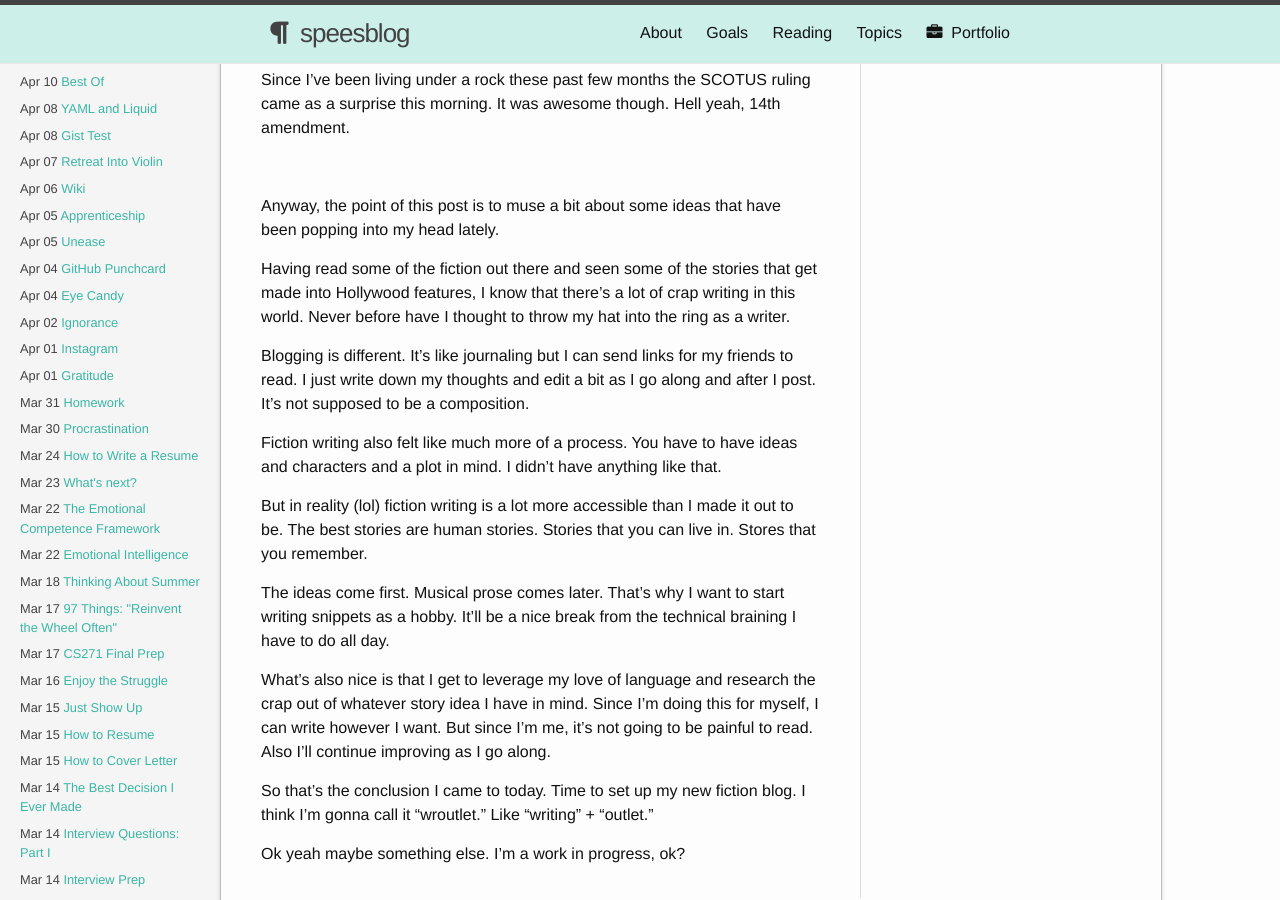
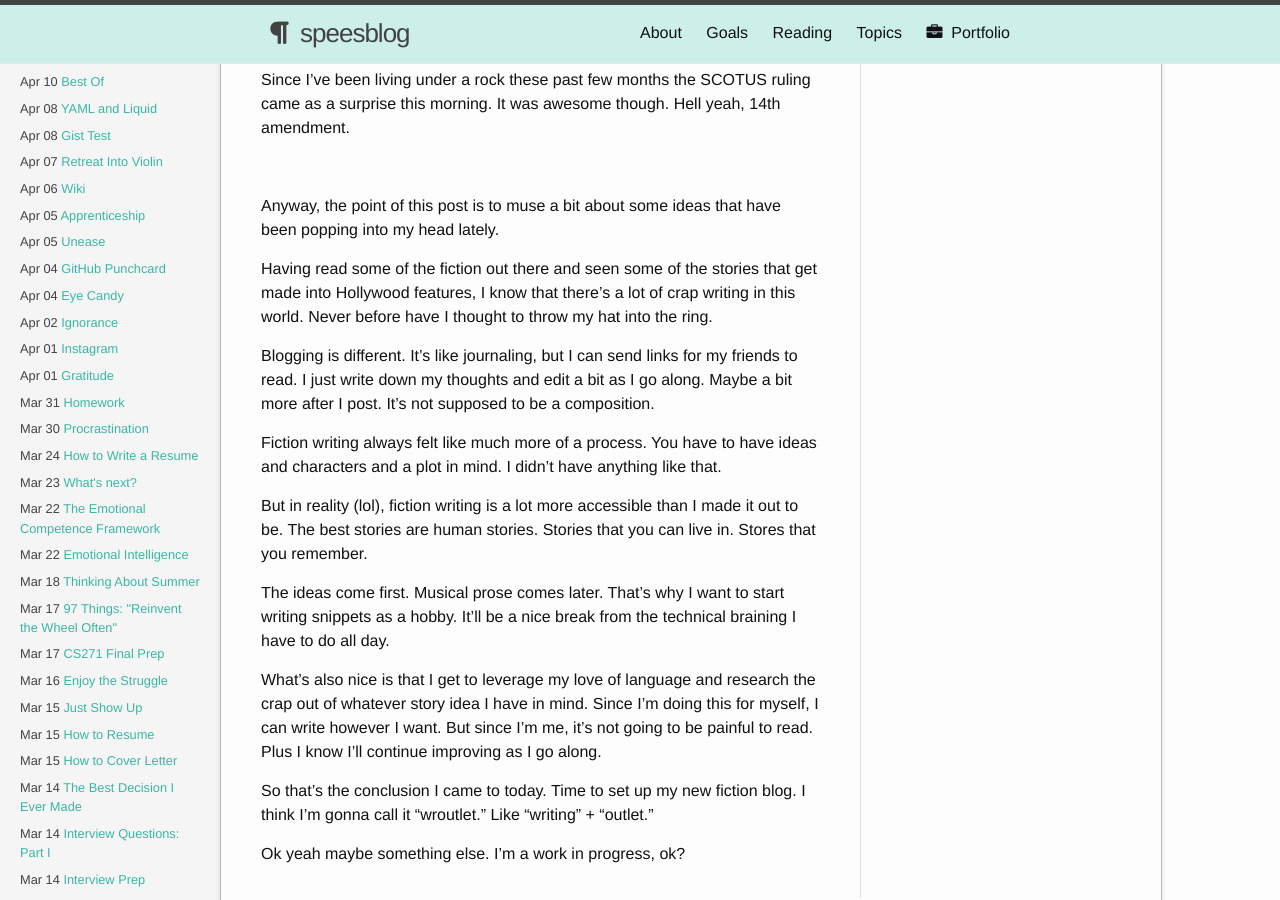
Before and after one commit to shelbyspees/speesblog, a Jekyll site: the page built from _posts/2015-06-26-writing.md, in a window 1280 px wide and 900 px high, scrolled down 382 px. Built offline with Jekyll 4.4.1, drawn with Linux system fonts in a browser that asks for light colours; nearby versions of some CDN libraries.

Commit message:
Update post

```diff
--- a/_posts/2015-06-26-writing.md
+++ b/_posts/2015-06-26-writing.md
@@ -16,17 +16,17 @@ Since I've been living under a rock these past few months the SCOTUS ruling came
 
 Anyway, the point of this post is to muse a bit about some ideas that have been popping into my head lately.
 
-Having read some of the fiction out there and seen some of the stories that get made into Hollywood features, I know that there's a lot of crap writing in this world. Never before have I thought to throw my hat into the ring as a writer.
+Having read some of the fiction out there and seen some of the stories that get made into Hollywood features, I know that there's a lot of crap writing in this world. Never before have I thought to throw my hat into the ring.
 
-Blogging is different. It's like journaling but I can send links for my friends to read. I just write down my thoughts and edit a bit as I go along and after I post. It's not supposed to be a composition.
+Blogging is different. It's like journaling, but I can send links for my friends to read. I just write down my thoughts and edit a bit as I go along. Maybe a bit more after I post. It's not supposed to be a composition.
 
-Fiction writing also felt like much more of a process. You have to have ideas and characters and a plot in mind. I didn't have anything like that.
+Fiction writing always felt like much more of a process. You have to have ideas and characters and a plot in mind. I didn't have anything like that.
 
-But in reality (lol) fiction writing is a lot more accessible than I made it out to be. The best stories are human stories. Stories that you can live in. Stores that you remember.
+But in reality (lol), fiction writing is a lot more accessible than I made it out to be. The best stories are human stories. Stories that you can live in. Stores that you remember.
 
 The ideas come first. Musical prose comes later. That's why I want to start writing snippets as a hobby. It'll be a nice break from the technical braining I have to do all day.
 
-What's also nice is that I get to leverage my love of language and research the crap out of whatever story idea I have in mind. Since I'm doing this for myself, I can write however I want. But since I'm me, it's not going to be painful to read. Also I'll continue improving as I go along.
+What's also nice is that I get to leverage my love of language and research the crap out of whatever story idea I have in mind. Since I'm doing this for myself, I can write however I want. But since I'm me, it's not going to be painful to read. Plus I know I'll continue improving as I go along.
 
 So that's the conclusion I came to today. Time to set up my new fiction blog. I think I'm gonna call it "wroutlet." Like "writing" + "outlet."
 
```
